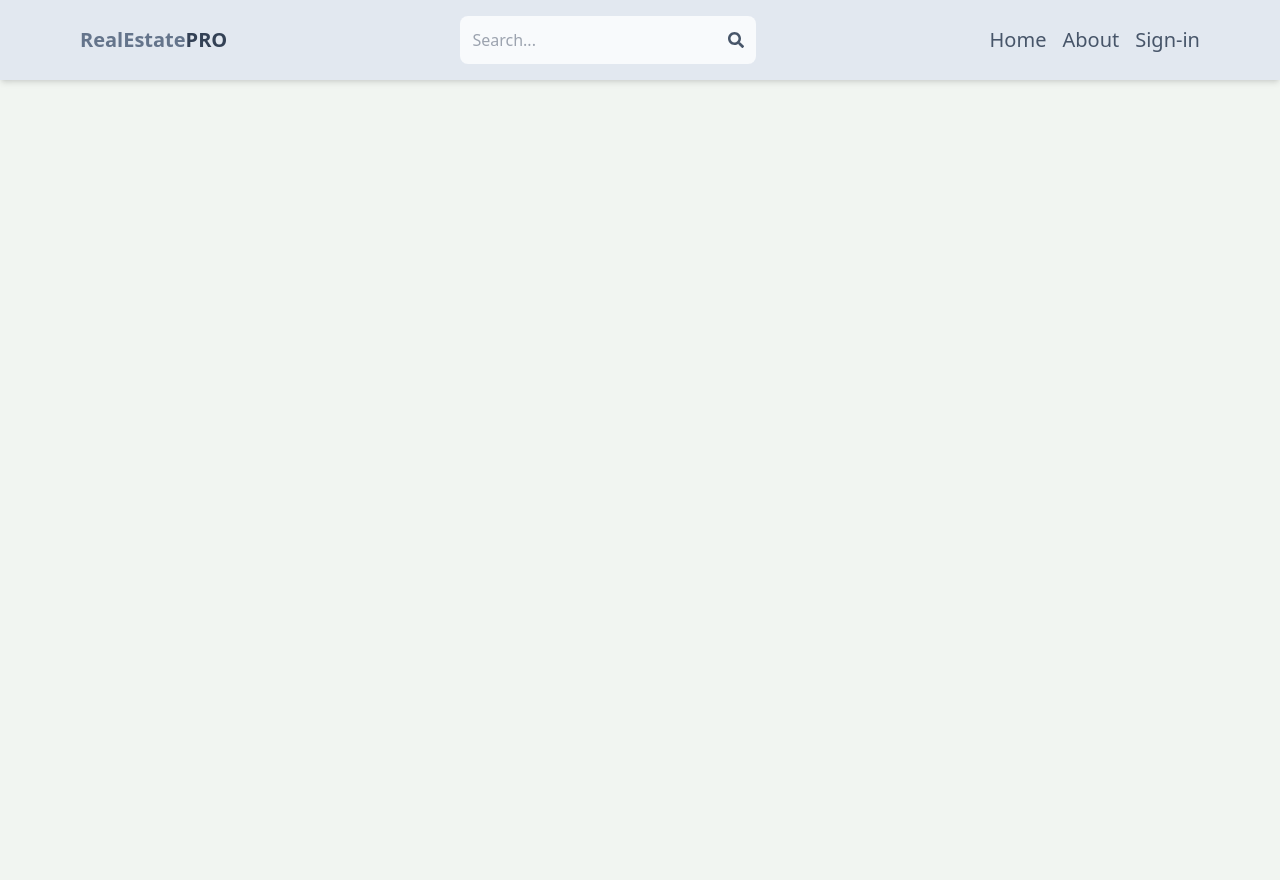
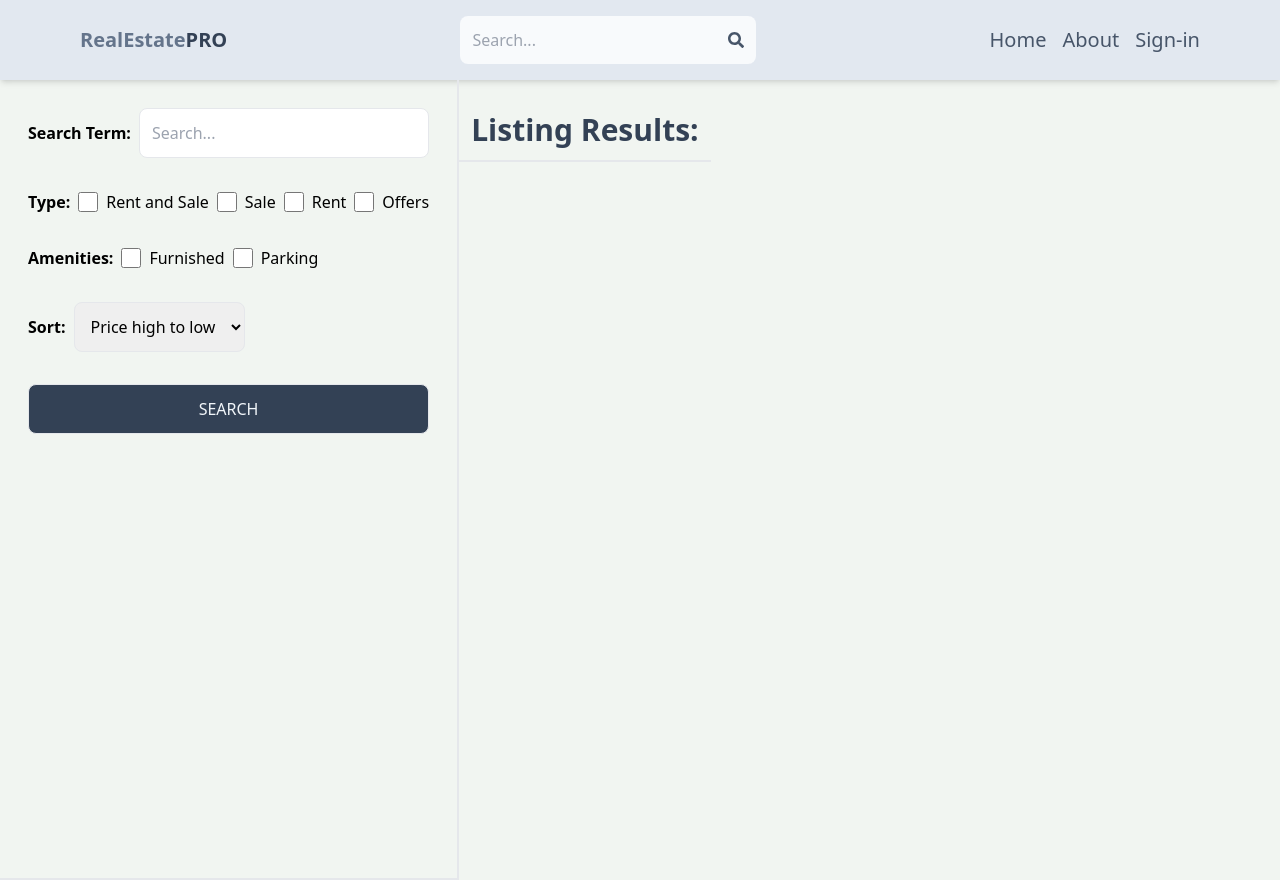
Before and after one commit to KritirajChakraborty/realestate-client, a React (Vite) app: page /search in a window 1280 px wide. Before the commit the page ends 800 px from the top, so only its background shows below. Built offline with nearby package versions, Linux system fonts and the light colour scheme; no server answers.

Commit message:
create search page ui

```diff
--- a/src/App.jsx
+++ b/src/App.jsx
@@ -1,15 +1,16 @@
-import React from "react";
-import { BrowserRouter, Routes, Route } from "react-router-dom";
-import Home from "./pages/Home";
-import About from "./pages/About";
-import SignIn from "./pages/SignIn";
-import SignUp from "./pages/SignUp";
-import Profile from "./pages/Profile";
-import Header from "./components/Header";
-import PrivateRoute from "./components/PrivateRoute";
-import CreateLisitng from "./pages/CreateLisitng";
-import UpdateListing from "./pages/UpdateListing";
-import Listing from "./pages/Listing";
+import React from 'react';
+import { BrowserRouter, Routes, Route } from 'react-router-dom';
+import Home from './pages/Home';
+import About from './pages/About';
+import SignIn from './pages/SignIn';
+import SignUp from './pages/SignUp';
+import Profile from './pages/Profile';
+import Header from './components/Header';
+import PrivateRoute from './components/PrivateRoute';
+import CreateLisitng from './pages/CreateLisitng';
+import UpdateListing from './pages/UpdateListing';
+import Listing from './pages/Listing';
+import Search from './pages/Search';
 
 export default function App() {
   return (
@@ -20,6 +21,7 @@
         <Route path="/about" element={<About />} />
         <Route path="/signin" element={<SignIn />} />
         <Route path="/signup" element={<SignUp />} />
+        <Route path="/search" element={<Search />} />
         <Route path="/listing/:listingId" element={<Listing />} />
         <Route element={<PrivateRoute />}>
           <Route path="/profile" element={<Profile />} />
--- /dev/null
+++ b/src/pages/Search.jsx
@@ -0,0 +1,90 @@
+import React from 'react';
+
+export default function Search() {
+  return (
+    <div className="flex flex-col md:flex-row">
+      <div className="p-7 border-b-2 md:border-r-2 md:min-h-screen">
+        <form className="flex flex-col gap-8">
+          <div className="flex items-center gap-2">
+            <label className="whitespace-nowrap font-semibold">
+              Search Term:
+            </label>
+            <input
+              type="text"
+              placeholder="Search..."
+              className="border rounded-lg p-3 w-full"
+            />
+          </div>
+          <div className="flex gap-2 flex-wrap items-center">
+            <label className="font-semibold">Type:</label>
+            <div className="flex gap-2">
+              <input type="checkbox" name="all" id="all" className="w-5" />
+              <span>Rent and Sale</span>
+            </div>
+            <div className="flex gap-2">
+              <input type="checkbox" name="sale" id="sale" className="w-5" />
+              <span>Sale</span>
+            </div>
+            <div className="flex gap-2">
+              <input type="checkbox" name="rent" id="rent" className="w-5" />
+              <span>Rent</span>
+            </div>
+            <div className="flex gap-2">
+              <input
+                type="checkbox"
+                name="offers"
+                id="offers"
+                className="w-5"
+              />
+              <span>Offers</span>
+            </div>
+          </div>
+          <div className="flex gap-2 flex-wrap items-center">
+            <label className="font-semibold">Amenities:</label>
+            <div className="flex gap-2">
+              <input
+                type="checkbox"
+                name="furnished"
+                id="furnished"
+                className="w-5"
+              />
+              <span>Furnished</span>
+            </div>
+            <div className="flex gap-2">
+              <input
+                type="checkbox"
+                name="parking"
+                id="parking"
+                className="w-5"
+              />
+              <span>Parking</span>
+            </div>
+          </div>
+          <div className="flex items-center gap-2">
+            <label className="font-semibold">Sort:</label>
+            <select
+              name="sort_order"
+              id="sort_order"
+              className="border rounded-lg p-3"
+            >
+              <option>Price high to low</option>
+              <option>Price low to high</option>
+              <option>Latest</option>
+              <option>Oldest</option>
+            </select>
+          </div>
+          <button className="border rounded-lg p-3 uppercase text-center bg-slate-700 text-slate-100 hover:bg-slate-600">
+            Search
+          </button>
+        </form>
+      </div>
+      <div>
+        <div>
+          <h1 className="text-3xl font-semibold border-b-2 p-3 text-slate-700 mt-5">
+            Listing Results:
+          </h1>
+        </div>
+      </div>
+    </div>
+  );
+}
```
